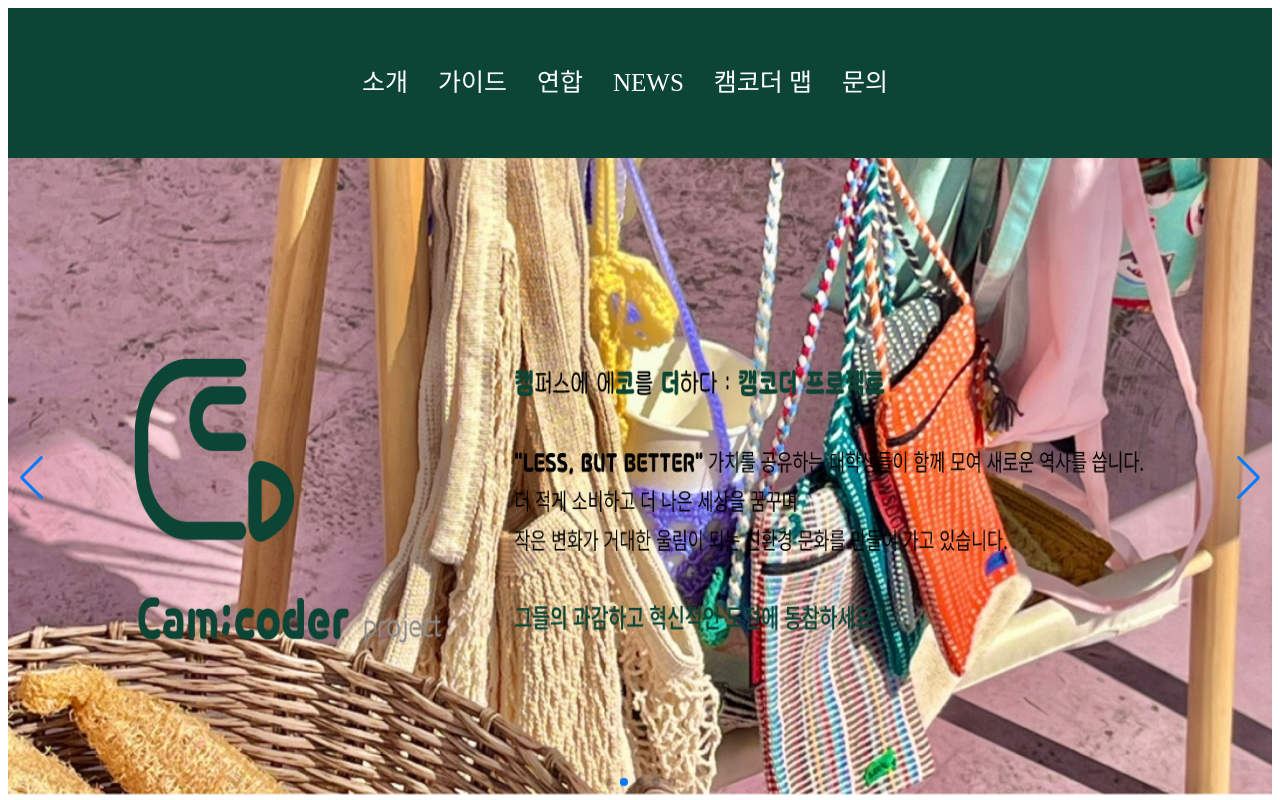
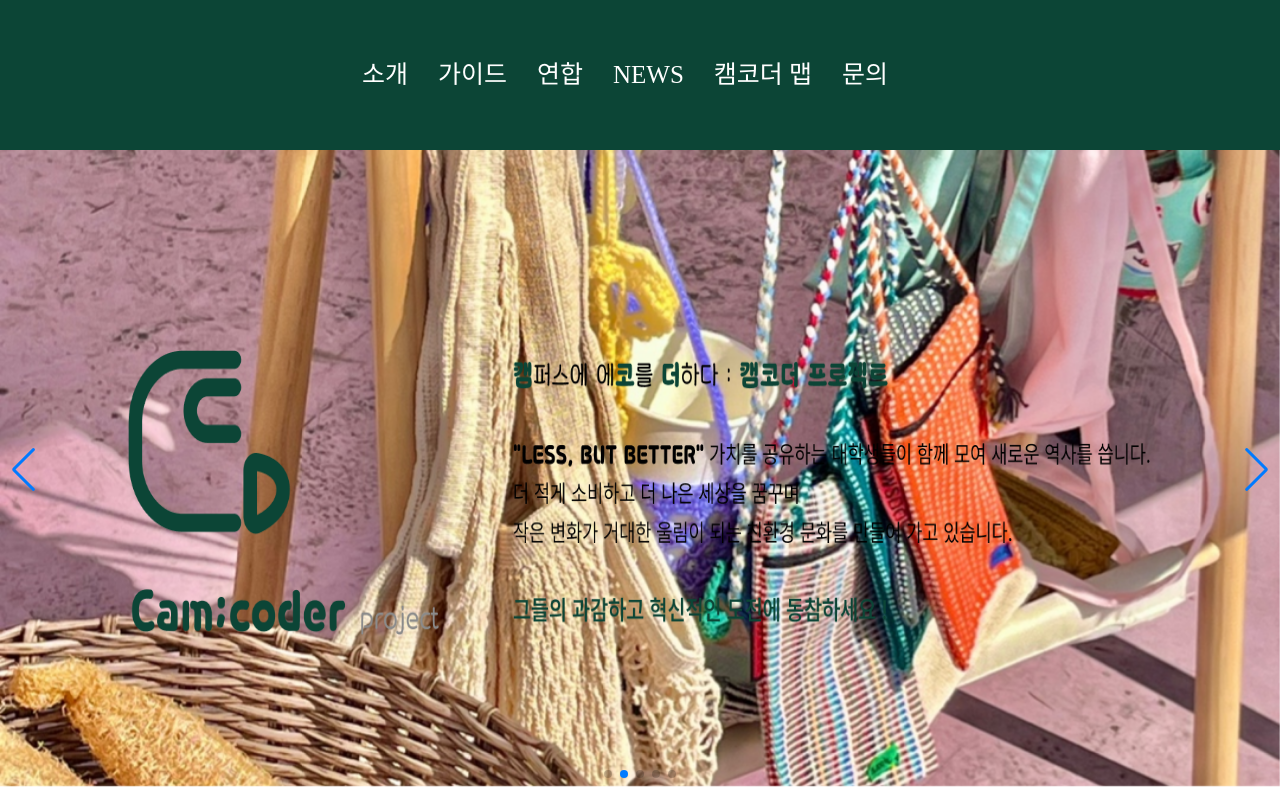
Before and after one commit to SK-Lookie-MnM/Frontend, a React (Create React App) app: page / in a window 1280 px wide. Shown: the top 800 px of the page. Built offline with nearby package versions, Linux system fonts and the light colour scheme; a web font is replaced by a local one.

Commit message:
feat: 네비게이션바 레이아웃 안 맞는 부분 수정

```diff
--- a/src/App.css
+++ b/src/App.css
@@ -1,5 +1,29 @@
 .App {
   text-align: center;
+}
+
+/* 새로운 레이아웃 스타일 추가 */
+html, body {
+  height: 100%;
+  margin: 0;
+}
+
+.app-container {
+  display: flex;
+  flex-direction: column;
+  min-height: 100vh; /* 전체 화면 높이를 채움 */
+}
+
+.content {
+  flex: 1; /* 남은 공간을 채움 */
+}
+
+footer {
+  background-color: #333;
+  color: white;
+  padding: 10px;
+  text-align: center;
+  width: 100%;
 }
 
 .App-logo {
@@ -18,10 +42,7 @@
   width: 100;
   display: flex;
   padding: 20px;
-  color:aliceblue;
-
-
-
+  color: aliceblue;
 }
 
 .App-header {
--- a/src/App.js
+++ b/src/App.js
@@ -9,8 +9,9 @@ import UsageInfo from "./pages/UsageInfo/UsageInfo";
 
 function App() {
     return (
-        <div className="App">
+        <div className="app-container">
             <Navbar />
+            <div className="content">
                 <Routes>
                     <Route path="/" element={<MainPage />} />
                     <Route path="/signUp" element={<SignUp />} />
@@ -18,6 +19,7 @@ function App() {
                     <Route path="/value" element={<Value />} />
                     <Route path="/usageInfo" element={<UsageInfo />} />
                 </Routes>
+            </div>
             <Footer />
         </div>
     );
```
Also changed, not shown: 1 other file (tests, documents, lock files or other folders). Lines whose indentation alone changed are shown as unchanged.
